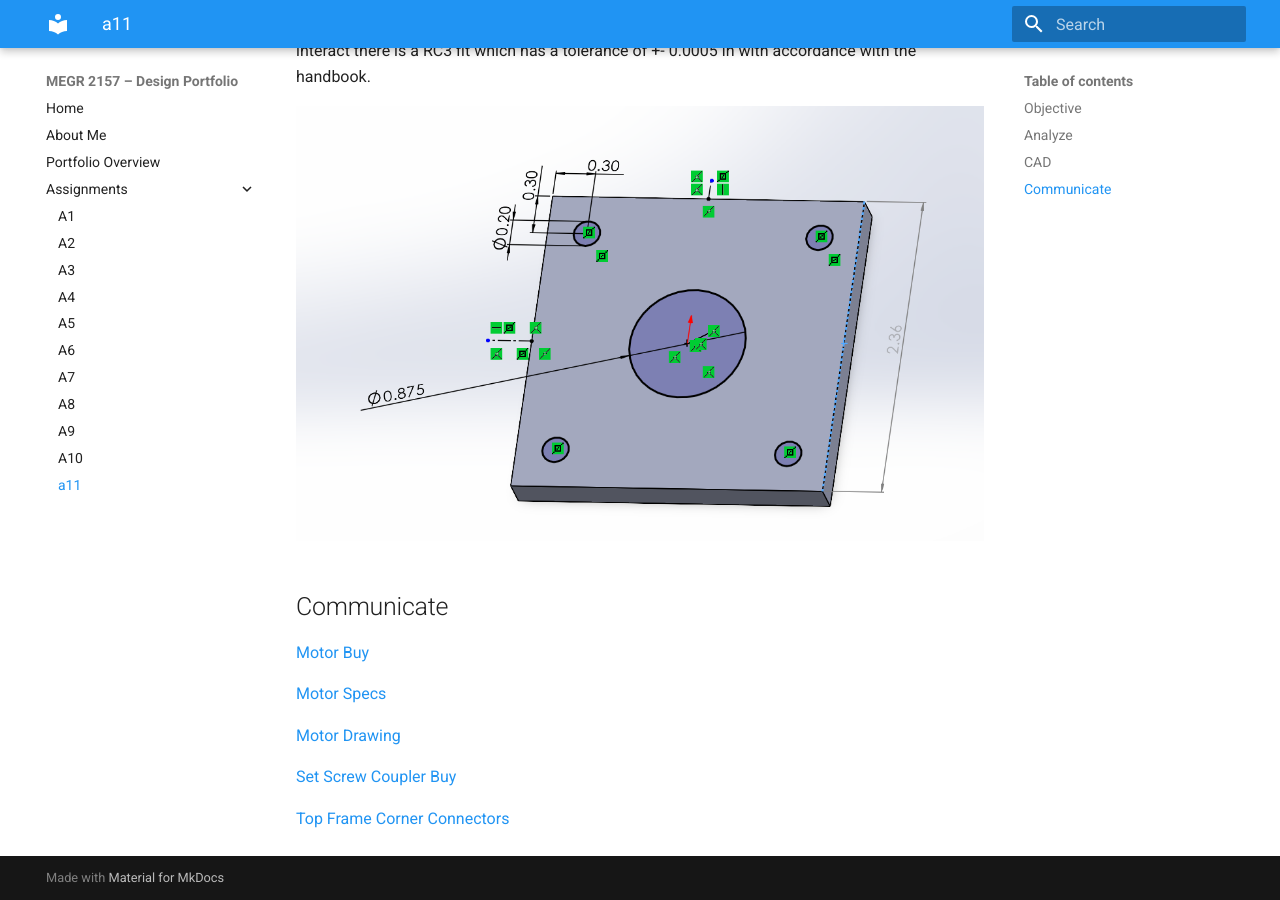
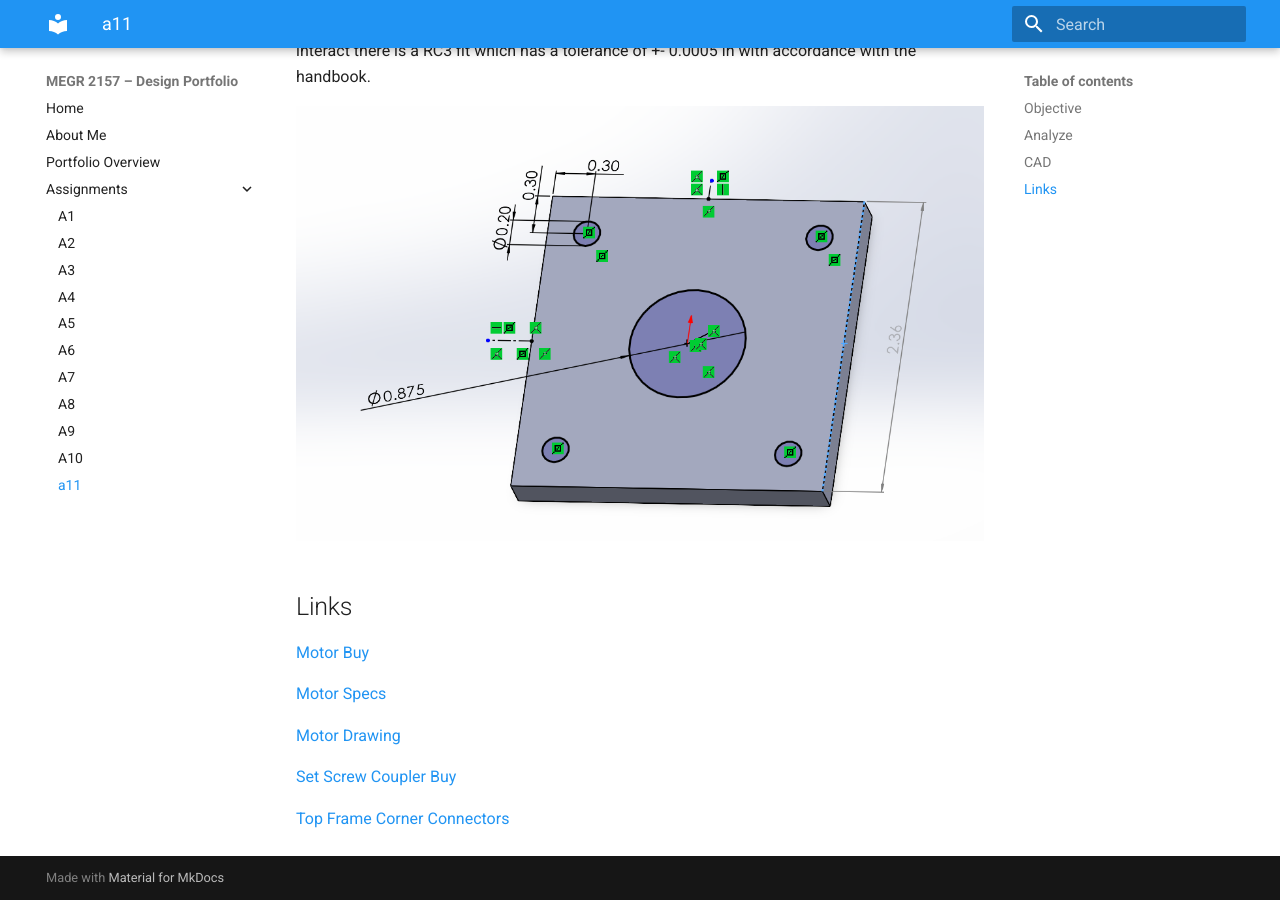
Before and after one commit to AidenGrake/megr2157-portfolio, an MkDocs documentation site: the page built from docs/assignments/a11/index.md, in a window 1280 px wide and 900 px high, scrolled down 7277 px. Built offline with MkDocs 1.6.1 and Material for MkDocs 9.7.7, drawn with Linux system fonts in a browser that asks for light colours.

Commit message:
Rename section 'Communicate' to 'Links'

```diff
--- a/docs/assignments/a11/index.md
+++ b/docs/assignments/a11/index.md
@@ -50,7 +50,7 @@ To design the floating bearing mount, is 60x60mm to fit on the aluminum extrusio
 
 ![Floating-Bearing](Floating-Bearing.png)
 
-## Communicate
+## Links
 [Motor Buy](https://www.automationdirect.com/adc/shopping/catalog/motion_control/stepper_systems/single_shaft_stepper_motors/stp-mtrac-23044)
 
 [Motor Specs](https://cdn.automationdirect.com/static/specs/surestepACmotors.pdf)
```
